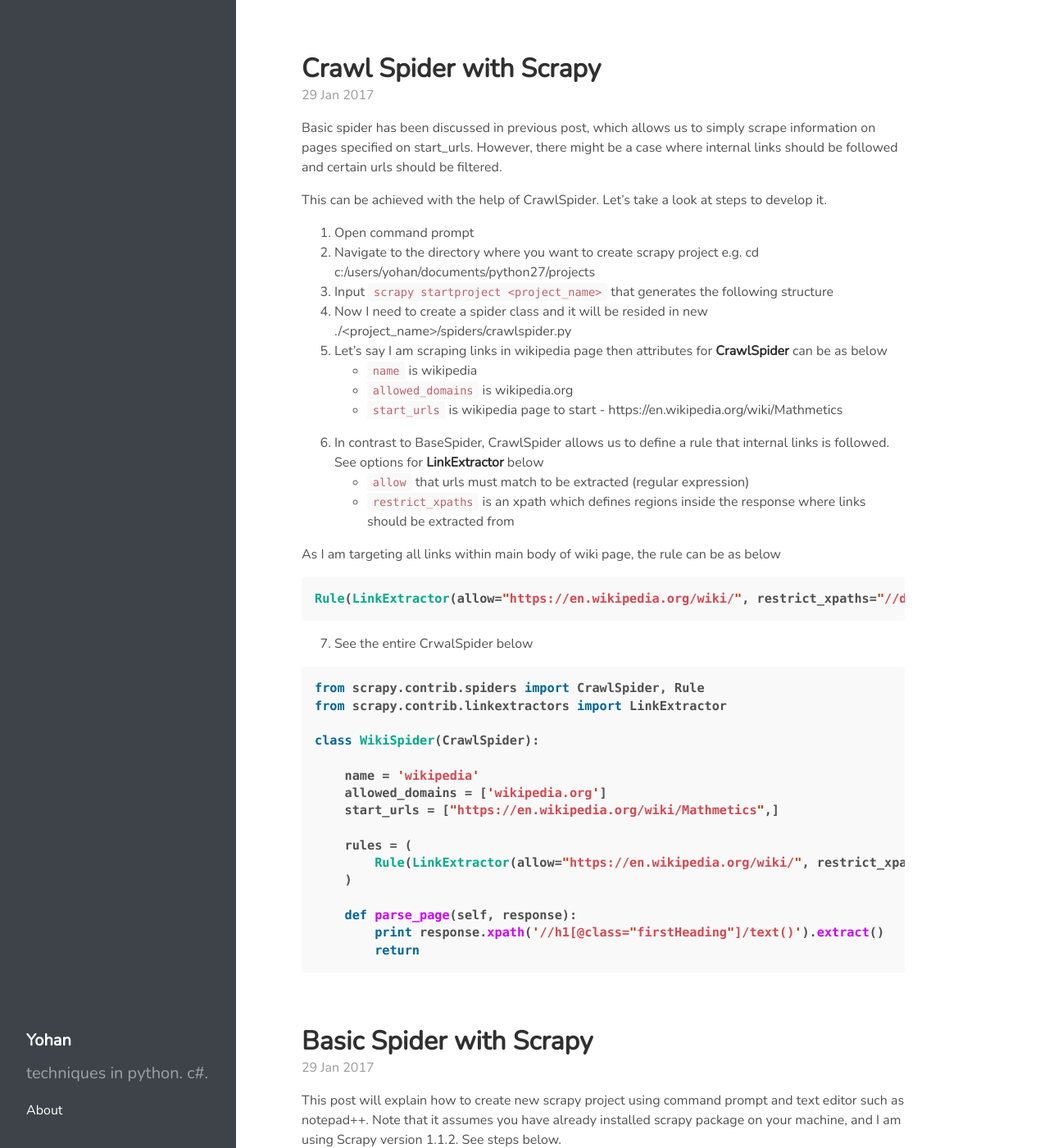
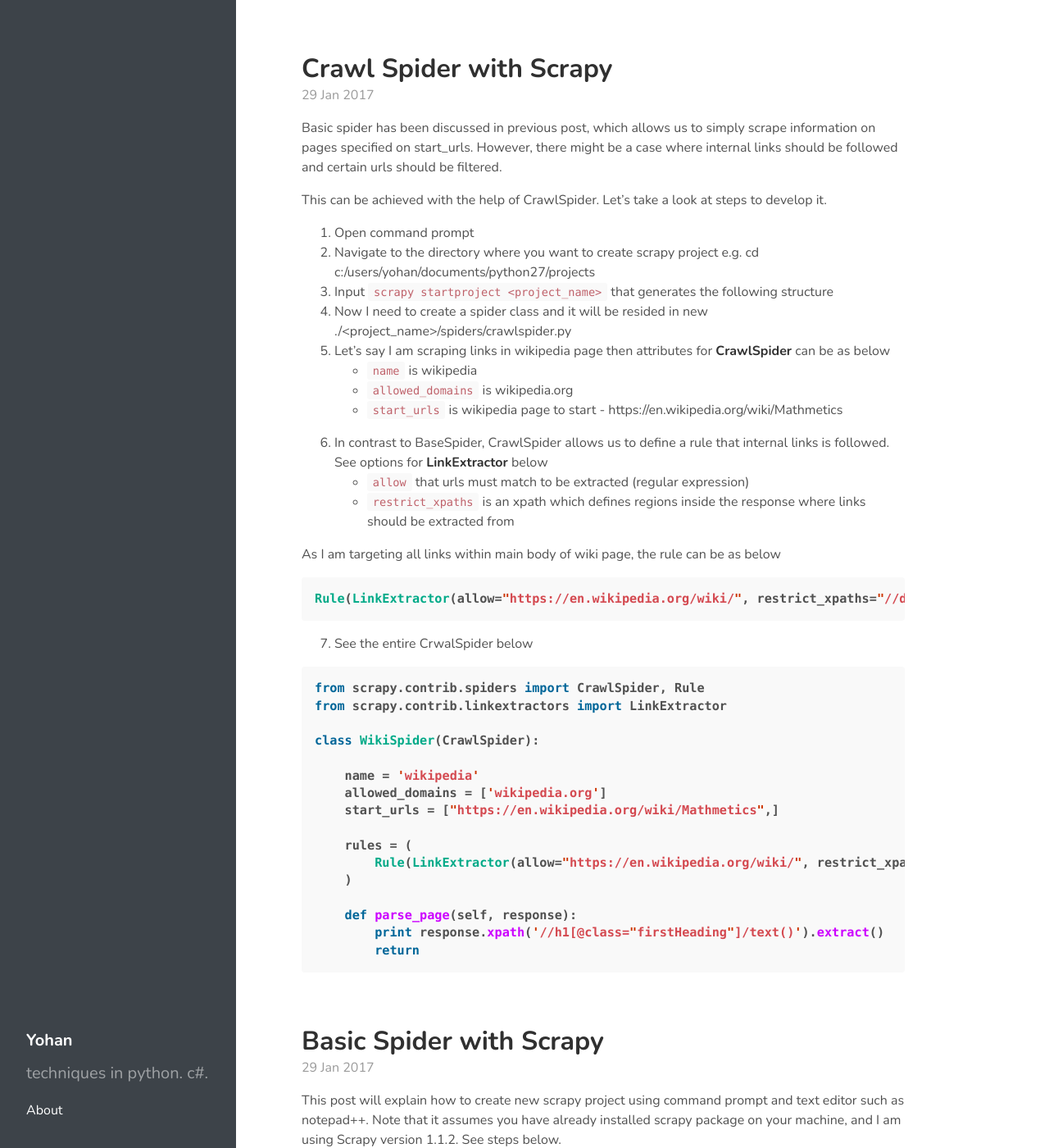
Before and after one commit to yohancheong/yohancheong.github.io, a Jekyll site: the page built from index.html, in a window 1280 px wide and 1400 px high. Shown: the whole window at 82% size. Built offline with Jekyll 4.4.1, drawn with Linux system fonts in a browser that asks for light colours; the list of posts is cut into pages by our own code.

Commit message:
Updating style

```diff
--- a/_includes/head.html
+++ b/_includes/head.html
@@ -6,7 +6,7 @@
   <!-- Enable responsiveness on mobile devices-->
   <meta name="viewport" content="width=device-width, initial-scale=1.0, maximum-scale=1">
   <!-- Customising the font-->
-  <link href="https://fonts.googleapis.com/css?family=Nunito" rel="stylesheet">
+  <link href="https://fonts.googleapis.com/css?family=Nunito:400,300,700" rel="stylesheet">
 
   <title>
     {% if page.title == "Home" %}
--- a/public/css/hyde.css
+++ b/public/css/hyde.css
@@ -33,6 +33,7 @@
 
 html {
   font-family: 'Nunito', sans-serif;
+  font-weight: 300;
 }
 @media (min-width: 48em) {
   html {
```
